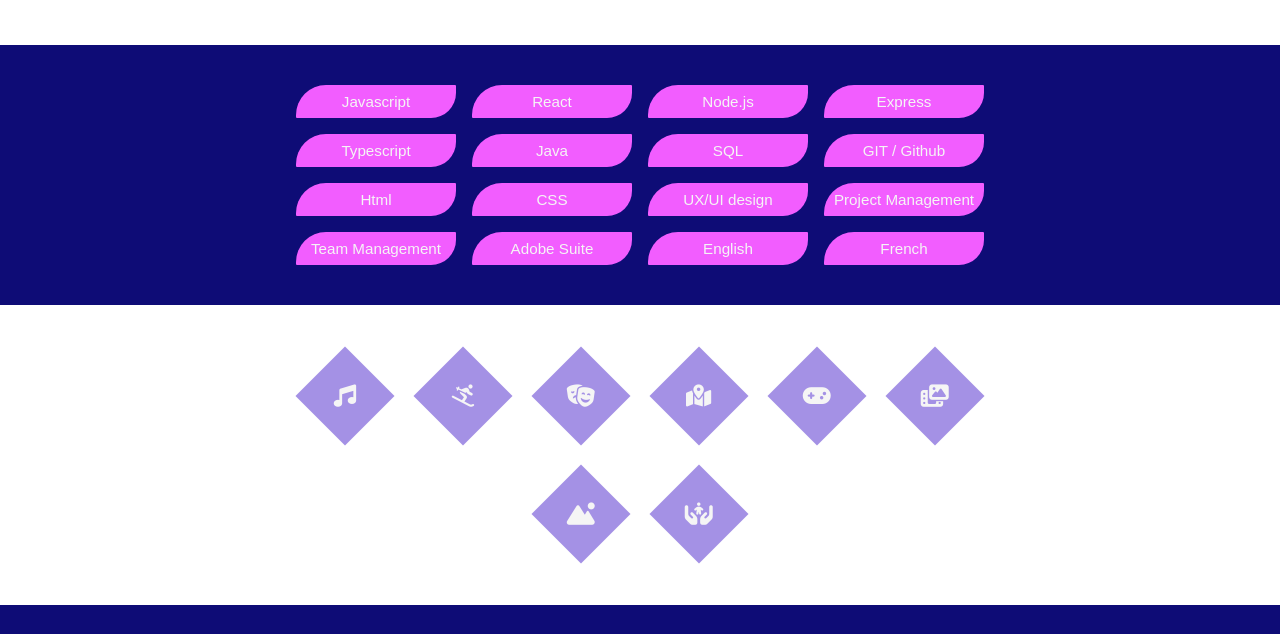
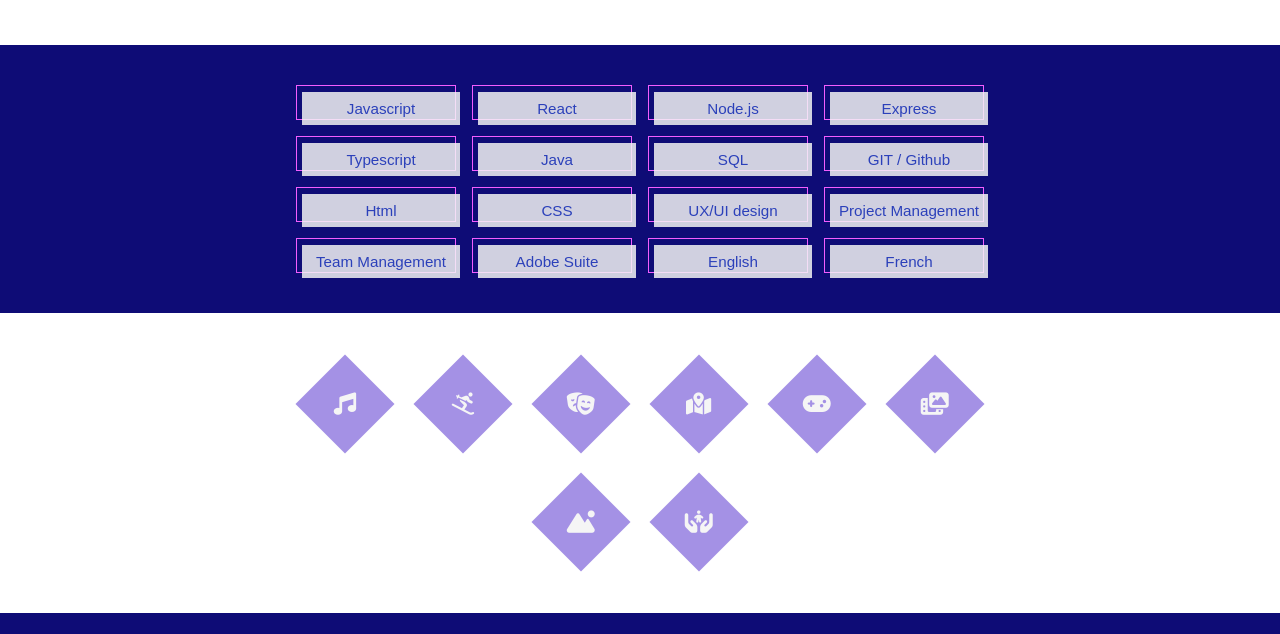
Before and after one commit to AnaisBonin/AnaisBonin.github.io, a plain HTML site: page index.html in a window 1280 px wide. Shown: the part 938-1572 px from the top of the page. Drawn offline with Linux system fonts and the light colour scheme; a web font is replaced by a local one.

Commit message:
Update skills buttons to div and change design

```diff
--- a/index.html
+++ b/index.html
@@ -84,22 +84,54 @@
     </section>
     <section class="blue">
       <div class="skills-buttons-container">
-        <button>Javascript</button>
-        <button>React</button>
-        <button>Node.js</button>
-        <button>Express</button>
-        <button>Typescript</button>
-        <button>Java</button>
-        <button>SQL</button>
-        <button>GIT / Github</button>
-        <button>Html</button>
-        <button>CSS</button>
-        <button>UX/UI design</button>
-        <button>Project Management</button>
-        <button>Team Management</button>
-        <button>Adobe Suite</button>
-        <button>English</button>
-        <button>French</button>
+        <div>
+          <div>Javascript</div>
+        </div>
+        <div>
+          <div>React</div>
+        </div>
+        <div>
+          <div>Node.js</div>
+        </div>
+        <div>
+          <div>Express</div>
+        </div>
+        <div>
+          <div>Typescript</div>
+        </div>
+        <div>
+          <div>Java</div>
+        </div>
+        <div>
+          <div>SQL</div>
+        </div>
+        <div>
+          <div>GIT / Github</div>
+        </div>
+        <div>
+          <div>Html</div>
+        </div>
+        <div>
+          <div>CSS</div>
+        </div>
+        <div>
+          <div>UX/UI design</div>
+        </div>
+        <div>
+          <div>Project Management</div>
+        </div>
+        <div>
+          <div>Team Management</div>
+        </div>
+        <div>
+          <div>Adobe Suite</div>
+        </div>
+        <div>
+          <div>English</div>
+        </div>
+        <div>
+          <div>French</div>
+        </div>
       </div>
     </section>
     <section>
--- a/styles/styles.css
+++ b/styles/styles.css
@@ -359,22 +359,30 @@ footer>div {
   max-width: 800px;
 }
 
-.skills-buttons-container>button {
+.skills-buttons-container>div {
   width: 160px;
-  padding: 0.5rem;
   margin: 0.5rem;
-  border-top-right-radius: 1px;
-  border-top-left-radius: 30px;
-  border-bottom-right-radius: 25px;
-  border-bottom-left-radius: 1px;
-  background-color: var(--flash-pink);
-  color: whitesmoke;
-  font-weight: 500;
-  font-size: 0.95rem;
+  border: solid 1px var(--flash-pink);
 }
 
-.skills-buttons-container>button:hover {
+.skills-buttons-container>div>div {
+  position: relative;
+  top: 6px;
+  left: 5px;
+  min-width: 100%;
+  min-height: 100%;
+  padding: 0.5rem;
+  background-color: rgba(245, 245, 245, 0.844);
+  color: var(--blue);
+  text-align: center;
+  font-size: 0.95rem;
+  font-weight: 500;
+  transition: color 0.6s ease-in-out;
+}
+
+.skills-buttons-container>div>div:hover {
   cursor: inherit;
+  color: var(--wine);
 }
 
 .passions-container {
```
